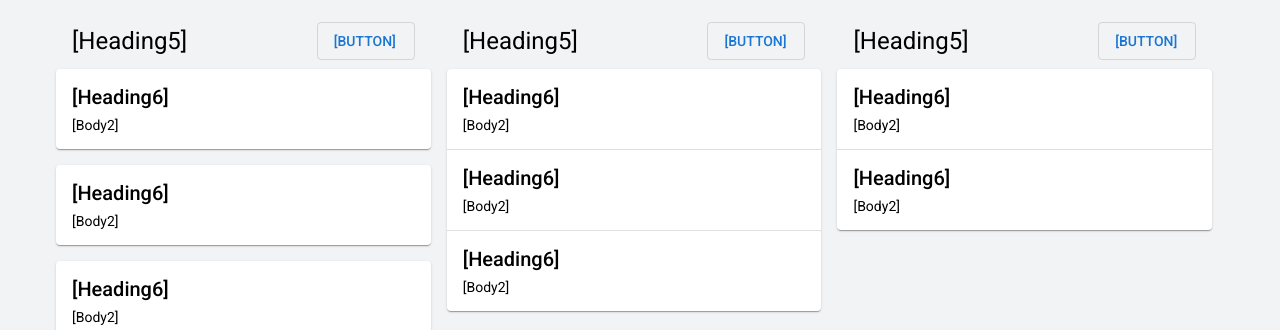
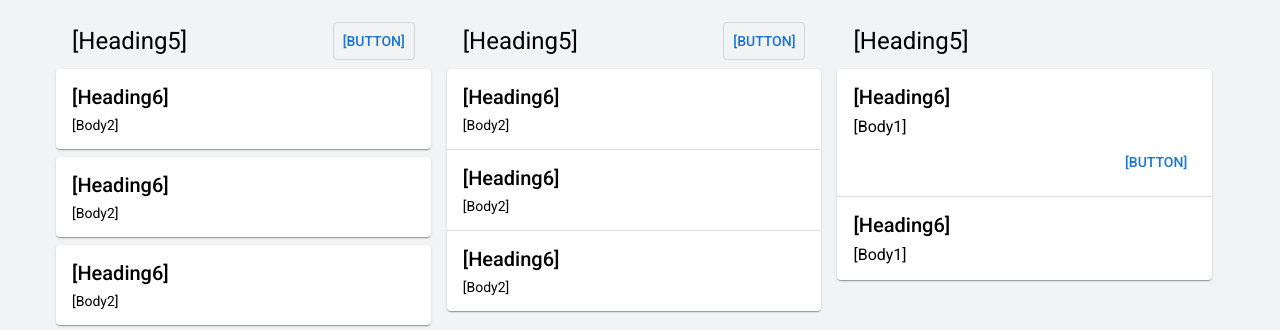
Before and after one commit to martindes01/web-template-3, a plain HTML site: page index.html in a window 1280 px wide. Shown: the part 150-480 px from the top of the page. Drawn offline with Linux system fonts and the light colour scheme.

Commit message:
Improve layout and style
- Remove unnecessary classes from HTML and CSS.
- Add opacity variables to CSS.
- Add rules for selected elements to CSS.

```diff
--- a/Stylesheets/Application.css
+++ b/Stylesheets/Application.css
@@ -47,6 +47,11 @@ body {
 .AlignChild_VerticalTop {
     display: var(--dAlignChildDisplay);
     align-items: var(--dAlignChildAlignItems_VerticalTop);
+}
+
+.Anchor {
+    margin-top: var(--dAnchorMarginTop);
+    padding-top: var(--dAnchorPaddingTop);
 }
 
 .Text:not(:first-child) {
@@ -130,6 +135,7 @@ body {
 }
 
 .FooterColumn {
+    display: var(--dFooterColumnDisplay);
     padding: var(--dFooterColumnPadding);
 }
 
--- a/Stylesheets/Design.css
+++ b/Stylesheets/Design.css
@@ -64,6 +64,10 @@
     --cEasing_Decelerate: cubic-bezier(0, 0, 0.2, 1);
     --cEasing_Standard: cubic-bezier(0.4, 0, 0.2, 1);
     --cFillMode_Default: forwards;
+    /* Opacity */
+    --cOpacity_Active: 0.87;
+    --cOpacity_Inactive: 0.60;
+    --cOpacity_Disabled: 0.38;
 }
 
 .Color_Primary {
@@ -177,37 +181,62 @@
     color: var(--cBackgroundColor_Error);
 }
 
-.Component_ButtonContained {
-    padding: 0 16px;
-    height: 36px;
-    line-height: 36px;
-    min-width: 64px;
-    border-radius: 4px;
+[class^="Color_Background"] ::selection, [class*=" Color_Background"] ::selection {
+    background-color: var(--cBackgroundColor_PrimaryLight);
+    color: var(--cColor_PrimaryLight);
 }
 
-.Component_ButtonOutlined {
-    padding: 0 16px;
-    height: 36px;
-    line-height: 36px;
-    min-width: 64px;
-    border: 1px solid var(--cColor_Outline);
-    border-radius: 4px;
+[class^="Color_Surface"] ::selection, [class*=" Color_Surface"] ::selection {
+    background-color: var(--cBackgroundColor_PrimaryLight);
+    color: var(--cColor_PrimaryLight);
 }
 
-.Component_ButtonText {
+[class^="Color_Primary"] ::selection, [class*=" Color_Primary"] ::selection {
+    background-color: var(--cColor_Primary);
+    color: var(--cBackgroundColor_Primary);
+}
+
+[class^="Color_Secondary"] ::selection, [class*=" Color_Secondary"] ::selection {
+    background-color: var(--cColor_Secondary);
+    color: var(--cBackgroundColor_Secondary);
+}
+
+[class^="Color_Error"] ::selection, [class*=" Color_Error"] ::selection {
+    background-color: var(--cColor_Error);
+    color: var(--cBackgroundColor_Error);
+}
+
+[class^="Component_Button"], [class*=" Component_Button"] {
     padding: 0 8px;
     height: 36px;
     line-height: 36px;
     min-width: 64px;
+    text-align: center;
+}
+
+.Component_ButtonContained {
+    border-radius: 4px;
+}
+
+.Component_ButtonFullWidth {
+    width: 100%;
+}
+
+.Component_ButtonOutlined {
+    border: 1px solid var(--cColor_Outline);
+    border-radius: 4px;
 }
 
 .Component_Card {
     border-radius: 4px;
 }
 
-.Component_DividerFull {
+[class^="Component_Divider"], [class*=" Component_Divider"] {
     height: 1px;
     width: 100%;
+}
+
+.Component_DividerFull {
     background-color: var(--cColor_Outline);
 }
 
--- a/Stylesheets/Values.css
+++ b/Stylesheets/Values.css
@@ -17,7 +17,9 @@
     --vContentBlockWidth_1-1-3: calc(100% - var(--cSize_Base2));
     --vContentBlockWidth_1-2-3: calc(100% - var(--cSize_Base2));
     --vContentBlockTableGridTemplateColumns: initial;
-    --vFooterGridTemplateColumns: repeat(3, auto);
+    --vFooterDisplay: block;
+    --vFooterGridTemplateColumns: initial;
+    --vFooterColumnDisplay: inline-block;
     --vHeaderGridTemplateColumns: var(--cSize_Base3) auto;
     --vHeaderButtonDisplay: initial;
     --vHeaderNavigationItemDisplay: block;
@@ -33,7 +35,9 @@
         --vContentBlockWidth_1-1-3: calc(100% - var(--cSize_Base2));
         --vContentBlockWidth_1-2-3: calc(50% - var(--cSize_Base2));
         --vContentBlockTableGridTemplateColumns: repeat(2, 1fr);
+        --vFooterDisplay: grid;
         --vFooterGridTemplateColumns: repeat(3, 1fr);
+        --vFooterColumnDisplay: initial;
         --vHeaderGridTemplateColumns: var(--cSize_Base3) auto;
         --vHeaderButtonDisplay: none;
         --vHeaderNavigationItemDisplay: inline-block;
@@ -50,7 +54,9 @@
         --vContentBlockWidth_1-1-3: calc(33% - var(--cSize_Base2));
         --vContentBlockWidth_1-2-3: calc(33% - var(--cSize_Base2));
         --vContentBlockTableGridTemplateColumns: initial;
+        --vFooterDisplay: grid;
         --vFooterGridTemplateColumns: repeat(3, 1fr);
+        --vFooterColumnDisplay: initial;
         --vHeaderGridTemplateColumns: var(--cSize_Base3) auto;
         --vHeaderButtonDisplay: none;
         --vHeaderNavigationItemDisplay: inline-block;
@@ -73,6 +79,9 @@
     --dAlignChildAlignItems_VerticalBottom: flex-end;
     --dAlignChildAlignItems_VerticalMiddle: center;
     --dAlignChildAlignItems_VerticalTop: flex-start;
+    /* Anchor */
+    --dAnchorMarginTop: calc(-1 * var(--cSize_Base3));
+    --dAnchorPaddingTop: var(--cSize_Base3);
     /* Body */
     --dBodyOverflowX: hidden;
     /* Text */
@@ -101,7 +110,7 @@
     --dContentBlockListItemPadding: var(--cSize_Base2);
     /* ContentBlockTable */
     --dContentBlockTableDisplay: grid;
-    --dContentBlockTableGridGap: var(--cSize_Base2);
+    --dContentBlockTableGridGap: var(--cSize_Base1);
     --dContentBlockTableGridTemplateColumns: var(--vContentBlockTableGridTemplateColumns);
     /* ContentBlockTableCell */
     --dContentBlockTableCellDisplay: grid;
@@ -110,10 +119,11 @@
     --dContentBlockTextPadding: var(--cSize_Null) var(--cSize_Base2);
     /* FOOTER */
     /* Footer */
-    --dFooterDisplay: grid;
+    --dFooterDisplay: var(--vFooterDisplay);
     --dFooterGridTemplateColumns: var(--vFooterGridTemplateColumns);
     --dFooterWidth: 100%;
     /* FooterColumn */
+    --dFooterColumnDisplay: var(--vFooterColumnDisplay);
     --dFooterColumnPadding: var(--cSize_Null) var(--cSize_Base2);
     /* FooterColumnCell */
     --dFooterColumnCellHeight: var(--cSize_Base3);
--- a/index.html
+++ b/index.html
@@ -6,9 +6,11 @@
     <base href="" />
     <title>Template002</title>
     <!-- Icons -->
-    <link rel="icon" href="" /> <!-- Chrome / Firefox / Opera : 48, 96, 144, 192 -->
-    <link rel="apple-touch-icon" href="" /> <!-- Safari : 76, 120, 152 -->
-    <meta name="msapplication-square310x310logo" content="" /> <!-- Edge / Internet Explorer : 70, 150, 310 -->
+    <!--<link rel="apple-touch-icon" sizes="180x180" href="/apple-touch-icon.png">-->
+    <!--<link rel="icon" type="image/png" sizes="32x32" href="/favicon-32x32.png">-->
+    <!--<link rel="icon" type="image/png" sizes="16x16" href="/favicon-16x16.png">-->
+    <!-- Manifest -->
+    <!--<link rel="manifest" href="/site.webmanifest">-->
     <!-- Stylesheets (Reference) -->
     <link rel="stylesheet" href="https://fonts.googleapis.com/css?family=Roboto:300,400,500">
     <link rel="stylesheet" href="https://use.fontawesome.com/releases/v5.1.0/css/all.css" integrity="sha384-lKuwvrZot6UHsBSfcMvOkWwlCMgc0TaWr+30HWe3a4ltaBwTZhyTEggF5tJv8tbt" crossorigin="anonymous">
@@ -23,8 +25,9 @@
     <meta name="author" content="martindes01" />
     <meta name="description" content="" />
     <meta name="keywords" content="" />
-    <meta name="msapplication-navbutton-color" content="#1976D2"> <!-- Edge / Internet Explorer : [Color] -->
-    <meta name="theme-color" content="#1976D2"> <!-- Chrome / Firefox / Opera : [Color] -->
+    <meta name="msapplication-navbutton-color" content="#1976D2"> <!-- Edge / Internet Explorer : var(--cBackgroundColor_Primary) -->
+    <meta name="msapplication-TileColor" content="#1976d2"> <!-- Windows : var(--cBackgroundColor_Primary) -->
+    <meta name="theme-color" content="#1976D2"> <!-- Chrome / Firefox / Opera : var(--cBackgroundColor_Primary) -->
     <meta name="viewport" content="width=device-width, initial-scale=1.0" />
     <!-- Scripts (Custom) -->
     <script defer type="text/javascript" src="Scripts/Header.js"></script>
@@ -54,9 +57,9 @@
         </div>
         <div class="ContentBlock ContentBlock_1-1-3">
             <div class="ContentBlockHeader">
-                <div class="ContentBlockHeaderTitle Text Type_H5">[Heading5]</div>
+                <div class="Text Type_H5">[Heading5]</div>
                 <div class="AlignChild_VerticalMiddle">
-                    <a class="ContentBlockHeaderButton Color_Primary_ReversedFore Component_ButtonOutlined Type_Button" href="" target="">[Button]</a> <!-- href="" target="" -->
+                    <a class="Color_Primary_ReversedFore Component_ButtonOutlined Type_Button" href="" target="">[Button]</a> <!-- href="" target="" -->
                 </div>
             </div>
             <div class="ContentBlockTable">
@@ -79,9 +82,9 @@
         </div>
         <div class="ContentBlock ContentBlock_1-2-3">
             <div class="ContentBlockHeader">
-                <div class="ContentBlockHeaderTitle Text Type_H5">[Heading5]</div>
+                <div class="Text Type_H5">[Heading5]</div>
                 <div class="AlignChild_VerticalMiddle">
-                    <a class="ContentBlockHeaderButton Color_Primary_ReversedFore Component_ButtonOutlined Type_Button" href="" target="">[Button]</a> <!-- href="" target="" -->
+                    <a class="Color_Primary_ReversedFore Component_ButtonOutlined Type_Button" href="" target="">[Button]</a> <!-- href="" target="" -->
                 </div>
             </div>
             <div class="ContentBlockList Color_Surface Component_Card Elevation_01 Shadow_01">
@@ -106,23 +109,23 @@
         </div>
         <div class="ContentBlock ContentBlock_1-2-3">
             <div class="ContentBlockHeader">
-                <div class="ContentBlockHeaderTitle Text Type_H5">[Heading5]</div>
-                <div class="AlignChild_VerticalMiddle">
-                    <a class="ContentBlockHeaderButton Color_Primary_ReversedFore Component_ButtonOutlined Type_Button" href="" target="">[Button]</a> <!-- href="" target="" -->
-                </div>
+                <div class="Text Type_H5">[Heading5]</div>
             </div>
             <div class="ContentBlockList Color_Surface Component_Card Elevation_01 Shadow_01">
-                <a class="ContentBlockListItem" href="" target="">
+                <div class="ContentBlockListItem">
                     <!-- href="" target="" -->
                     <span class="Text Type_H6">[Heading6]</span>
-                    <span class="Text Type_Body2">[Body2]</span>
-                </a>
+                    <span class="Text Type_Body1">[Body1]</span>
+                    <div class="AlignChild_HorizontalRight Text">
+                        <a class="Color_Primary_ReversedFore Component_Button Type_Button" href="" target="">[Button]</a> <!-- href="" target="" -->
+                    </div>
+                </div>
                 <div class="Component_DividerFull"></div>
-                <a class="ContentBlockListItem" href="" target="">
+                <div class="ContentBlockListItem">
                     <!-- href="" target="" -->
                     <span class="Text Type_H6">[Heading6]</span>
-                    <span class="Text Type_Body2">[Body2]</span>
-                </a>
+                    <span class="Text Type_Body1">[Body1]</span>
+                </div>
             </div>
         </div>
     </div>
@@ -130,47 +133,42 @@
         <div class="FooterColumn">
             <div class="FooterColumnCell">Like.</div>
             <div class="FooterColumnCell">
-                <a class="FacebookLike" href="" target="" title="Like [Title] on Facebook">
-                    <!-- href="" target="_blank" -->
+                <a class="FacebookLike" href="" target="_blank" title="Like martindes01 on Facebook">
+                    <!-- href="" -->
                     <span class="fas fa-thumbs-up"></span>
                 </a>
             </div>
+            <span class="Text Type_Overline">Under construction</span>
         </div>
         <div class="FooterColumn">
             <div class="FooterColumnCell">Share.</div>
             <div class="FooterColumnCell">
-                <a class="Facebook" href="" target="" title="Facebook">
-                    <!-- href="http://www.facebook.com/sharer.php?u=https://[Template]/index.html" target="_blank" -->
+                <a class="Facebook" href="https://www.facebook.com/sharer/sharer.php?u=https://martindes01.github.io/?nocache=1" target="_blank" title="Share on Facebook">
                     <span class="fab fa-facebook"></span>
                 </a>
-                <a class="Twitter" href="" target="" title="Twitter">
-                    <!-- href="https://twitter.com/home?status=Currently%20reading%20https://[Template]/index.html" target="_blank" -->
+                <a class="Twitter" href="https://twitter.com/home?status=Currently%20reading%20https%3A//martindes01.github.io/?nocache=1" target="_blank" title="Share on Twitter">
                     <span class="fab fa-twitter"></span>
                 </a>
-                <a class="GooglePlus" href="" target="" title="Google+">
-                    <!-- href="https://plus.google.com/share?url=https://[Template]/index.html" target="_blank" -->
+                <a class="GooglePlus" href="https://plus.google.com/share?url=https%3A//martindes01.github.io/?nocache=1" target="_blank" title="Share on Google+">
                     <span class="fab fa-google-plus"></span>
                 </a>
             </div>
+            <span class="Text Type_Overline">&nbsp;</span>
         </div>
         <div class="FooterColumn">
             <div class="FooterColumnCell">Subscribe.</div>
             <div class="FooterColumnCell">
-                <a href="" target="" title="email">
-                    <!-- href="" target="_blank" -->
-                    <span class="fas fa-inbox"></span>
-                </a>
-                <a class="YouTube" href="" target="" title="YouTube">
-                    <!-- href="" target="_blank" -->
+                <a class="YouTube" href="https://www.youtube.com/channel/UCXYn3bvhcBCY8OxsK95JRtw" target="_blank" title="martindes01 on YouTube">
                     <span class="fab fa-youtube"></span>
                 </a>
             </div>
+            <span class="Text Type_Overline">Under construction</span>
         </div>
     </div>
     <div class="Footer Type_Subtitle2">
         <div class="FooterColumn"></div>
         <div class="FooterColumn">
-            <div class="FooterColumnCell">martindes01</div>
+            <div class="Text FooterColumnCell">martindes01</div>
         </div>
         <div class="FooterColumn"></div>
     </div>
```
